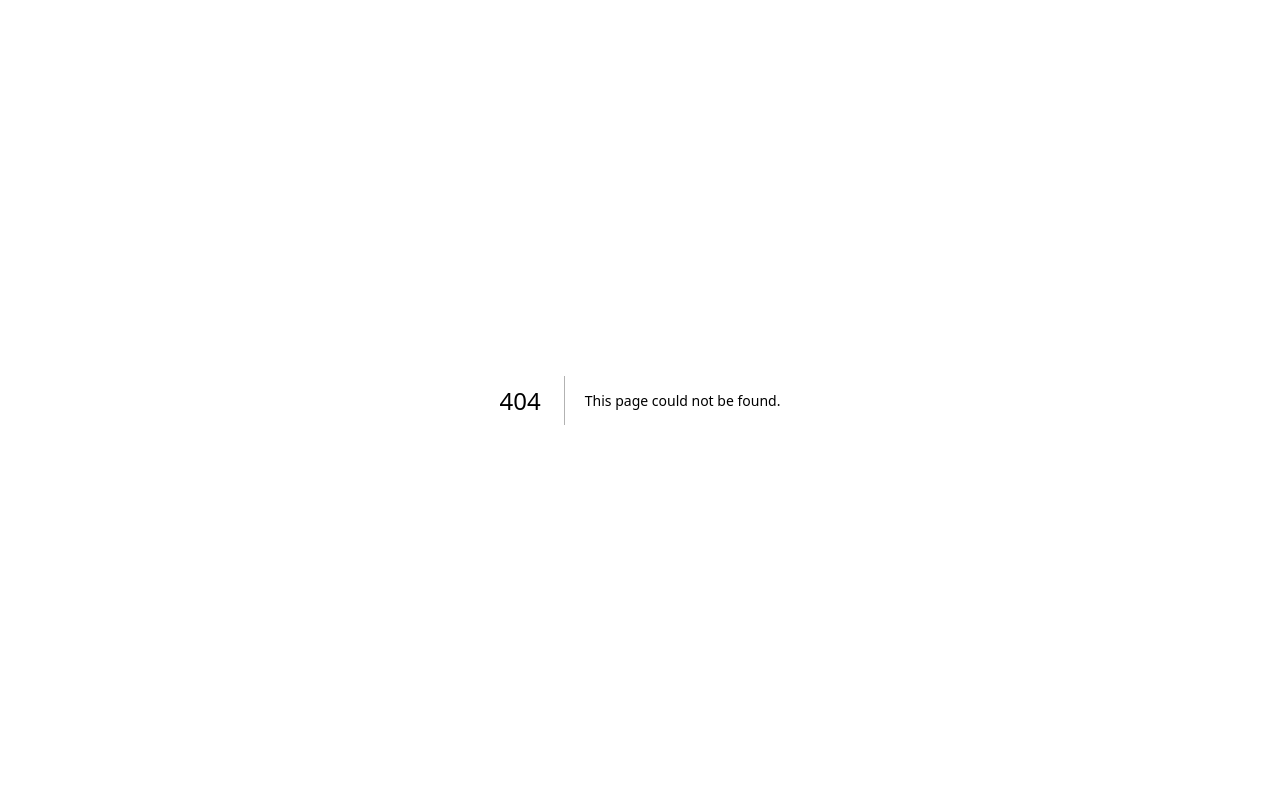
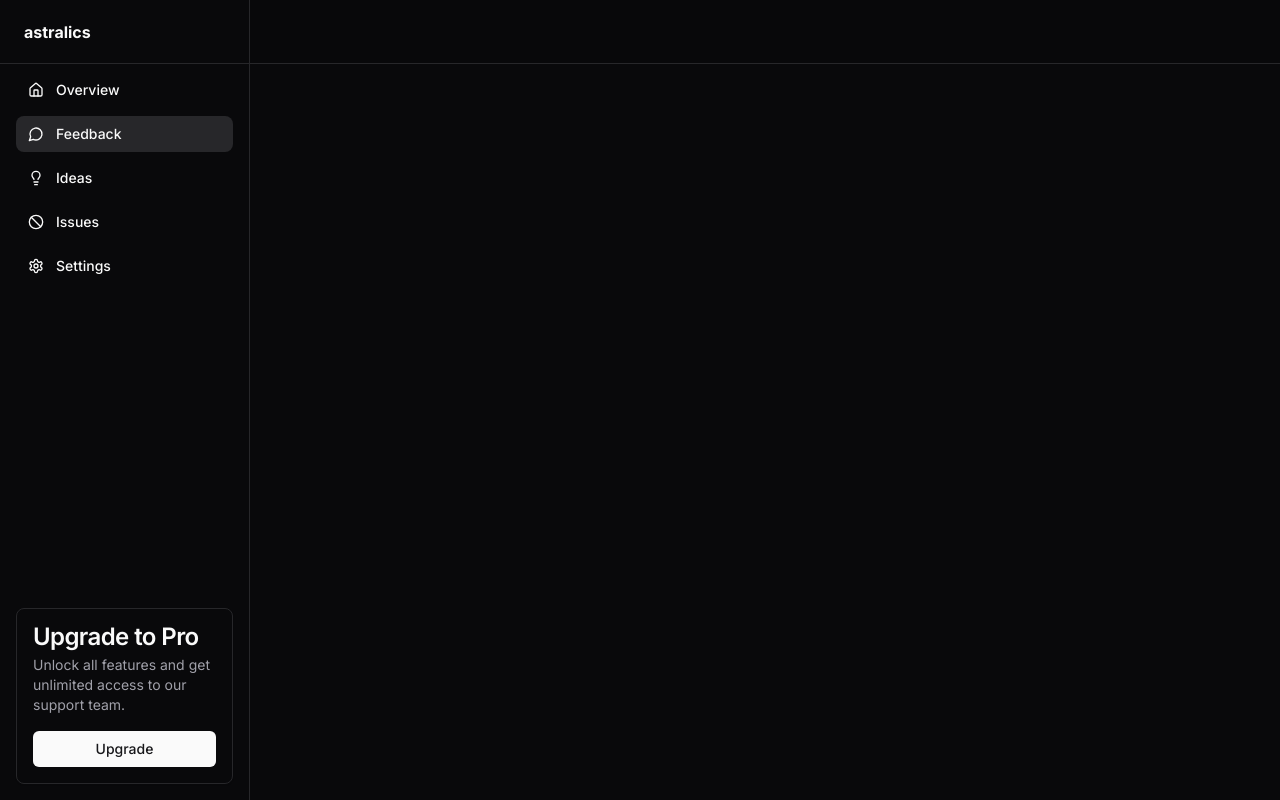
Before and after one commit to ramezj/astralics, a Next.js app in the folder app/: page /feedback in a window 1280 px wide. Before the commit this address had no page. Built offline with nearby package versions, Linux system fonts and the light colour scheme.

Commit message:
updates, new directories, new pages, new layout.

```diff
--- /dev/null
+++ b/app/app/(dashboard)/feedback/page.tsx
@@ -0,0 +1,13 @@
+import { Metadata } from "next"
+
+export const metadata: Metadata = {
+    title: "Astralics | Feedback",
+    description: "Generated by create next app",
+};
+
+export default async function Page() {
+    return (
+        <>
+        </>
+    )
+}
--- /dev/null
+++ b/app/app/(dashboard)/ideas/page.tsx
@@ -0,0 +1,13 @@
+import { Metadata } from "next"
+
+export const metadata: Metadata = {
+    title: "Astralics | Ideas",
+    description: "Generated by create next app",
+};
+
+export default async function Page() {
+    return (
+        <>
+        </>
+    )
+}
--- /dev/null
+++ b/app/app/(dashboard)/issues/page.tsx
@@ -0,0 +1,13 @@
+import { Metadata } from "next"
+
+export const metadata: Metadata = {
+    title: "Astralics | Issues",
+    description: "Generated by create next app",
+};
+
+export default async function Page() {
+    return (
+        <>
+        </>
+    )
+}
--- a/app/app/(dashboard)/layout.tsx
+++ b/app/app/(dashboard)/layout.tsx
@@ -13,7 +13,10 @@ import {
   Users,
   BriefcaseBusiness,
   Settings,
-  CreditCard
+  CreditCard,
+  MessageCircle,
+  Lightbulb,
+  BanIcon
 } from "lucide-react"
 import { usePathname } from 'next/navigation'
 import { Badge } from "@/components/ui/badge"
@@ -37,8 +40,8 @@ export default function DashboardLayout({
     <div className="grid min-h-screen w-full md:grid-cols-[200px_1fr] lg:grid-cols-[250px_1fr]">
       <div className="hidden border-r md:block ">
         <div className="flex h-full max-h-screen flex-col gap-2 sticky top-0">
-          <div className="flex h-16 items-center border-b px-3 lg:h-16 lg:px-3">
-            <Link href="/overview" className="flex items-center gap-2 font-bold">
+          <div className="flex h-16 items-center border-b px-4 lg:h-16 lg:px-6">
+            <Link href="/overview" className="flex items-center text-center gap-2 font-bold">
               <span className="">astralics</span>
             </Link>
           </div>
@@ -48,17 +51,17 @@ export default function DashboardLayout({
                 <Home className="h-4 w-4" />
                 Overview
               </Link>
-              <Link href="/jobs" className={`${pathname == '/jobs' ? 'bg-muted' : ''} flex items-center gap-3 rounded-lg px-3 py-2 text-primary transition-all hover:text-primary hover:bg-muted duration-200`}>
-                <BriefcaseBusiness className="h-4 w-4" />
+              <Link href="/feedback" className={`${pathname == '/feedback' ? 'bg-muted' : ''} flex items-center gap-3 rounded-lg px-3 py-2 text-primary transition-all hover:text-primary hover:bg-muted duration-200`}>
+                <MessageCircle className="h-4 w-4" />
                 Feedback
               </Link>
-              <Link href="/applicants" className={`${pathname == '/applicants' ? 'bg-muted' : ''} flex items-center gap-3 rounded-lg px-3 py-2 text-primary transition-all hover:text-primary hover:bg-muted duration-200`}>
-              <Users className="h-4 w-4" />
-                Feature Requests
+              <Link href="/ideas" className={`${pathname == '/ideas' ? 'bg-muted' : ''} flex items-center gap-3 rounded-lg px-3 py-2 text-primary transition-all hover:text-primary hover:bg-muted duration-200`}>
+              <Lightbulb className="h-4 w-4" />
+                Ideas
               </Link>
-              <Link href="/billing" className={`${pathname == '/billing' ? 'bg-muted' : ''} flex items-center gap-3 rounded-lg px-3 py-2 text-primary transition-all hover:text-primary hover:bg-muted duration-200`}>
-              <CreditCard className="h-4 w-4" />
-                Bug Reports
+              <Link href="/issues" className={`${pathname == '/issues' ? 'bg-muted' : ''} flex items-center gap-3 rounded-lg px-3 py-2 text-primary transition-all hover:text-primary hover:bg-muted duration-200`}>
+              <BanIcon className="h-4 w-4" />
+                Issues
               </Link>
               <Link href="/settings" className={`${pathname == '/settings' ? 'bg-muted' : ''} flex items-center gap-3 rounded-lg px-3 py-2 text-primary transition-all hover:text-primary hover:bg-muted duration-200`}>
               <Settings className="h-4 w-4" />
--- a/app/components/Navbar.tsx
+++ b/app/components/Navbar.tsx
@@ -7,7 +7,7 @@ import { Sheet, SheetContent, SheetTrigger } from "@/components/ui/sheet"
 export function Navbar(props:any) {
   return (
     <div className="flex min-h-screen w-full flex-col">
-      <header className="sticky top-0 flex h-16 items-center gap-4 border-b bg-background px-3 md:px-3">
+      <header className="sticky top-0 flex h-16 items-center gap-4 border-b bg-background px-4 lg:px-6">
         <nav className="hidden flex-col gap-6 text-lg font-medium md:flex md:flex-row md:items-center md:gap-5 md:text-sm lg:gap-6">
           <Link href="/" className="flex items-center gap-2 text-lg font-bold md:text-base">
             astralics
```
